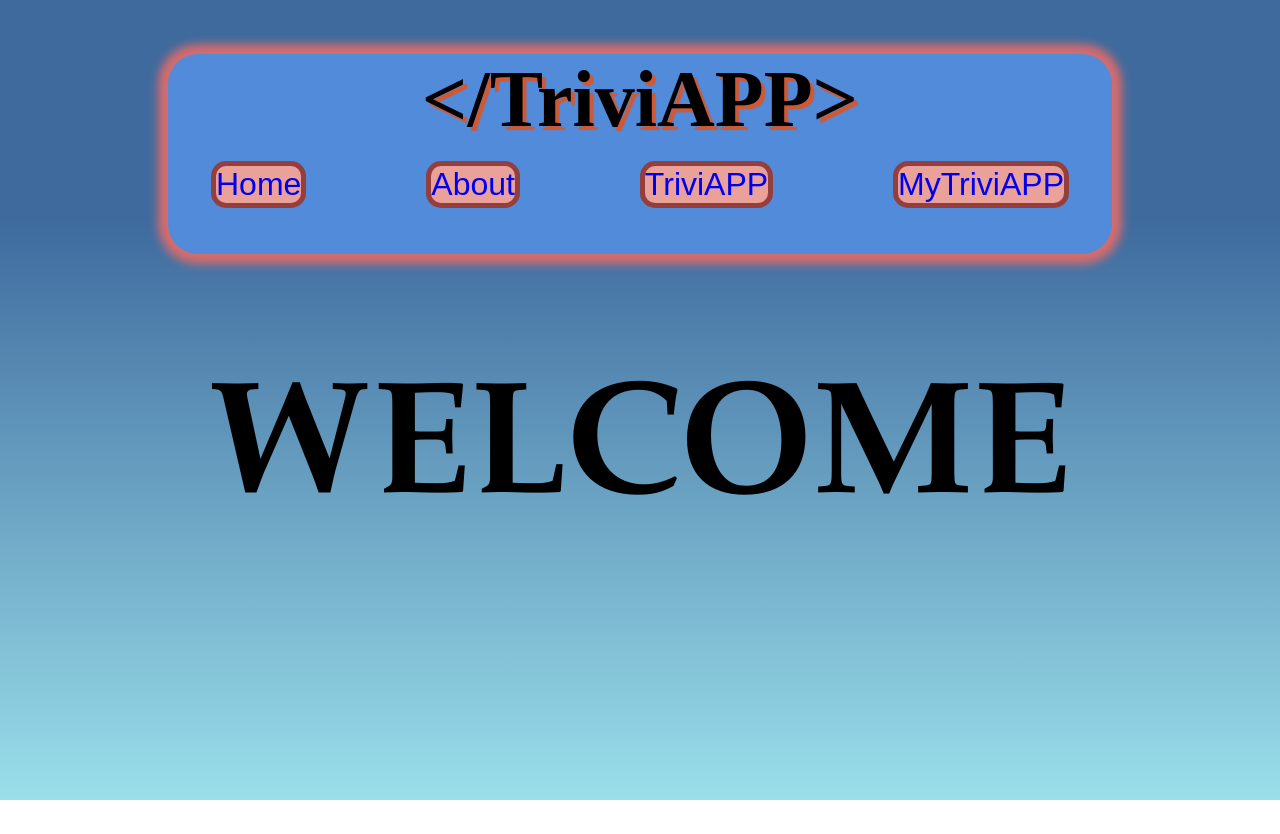
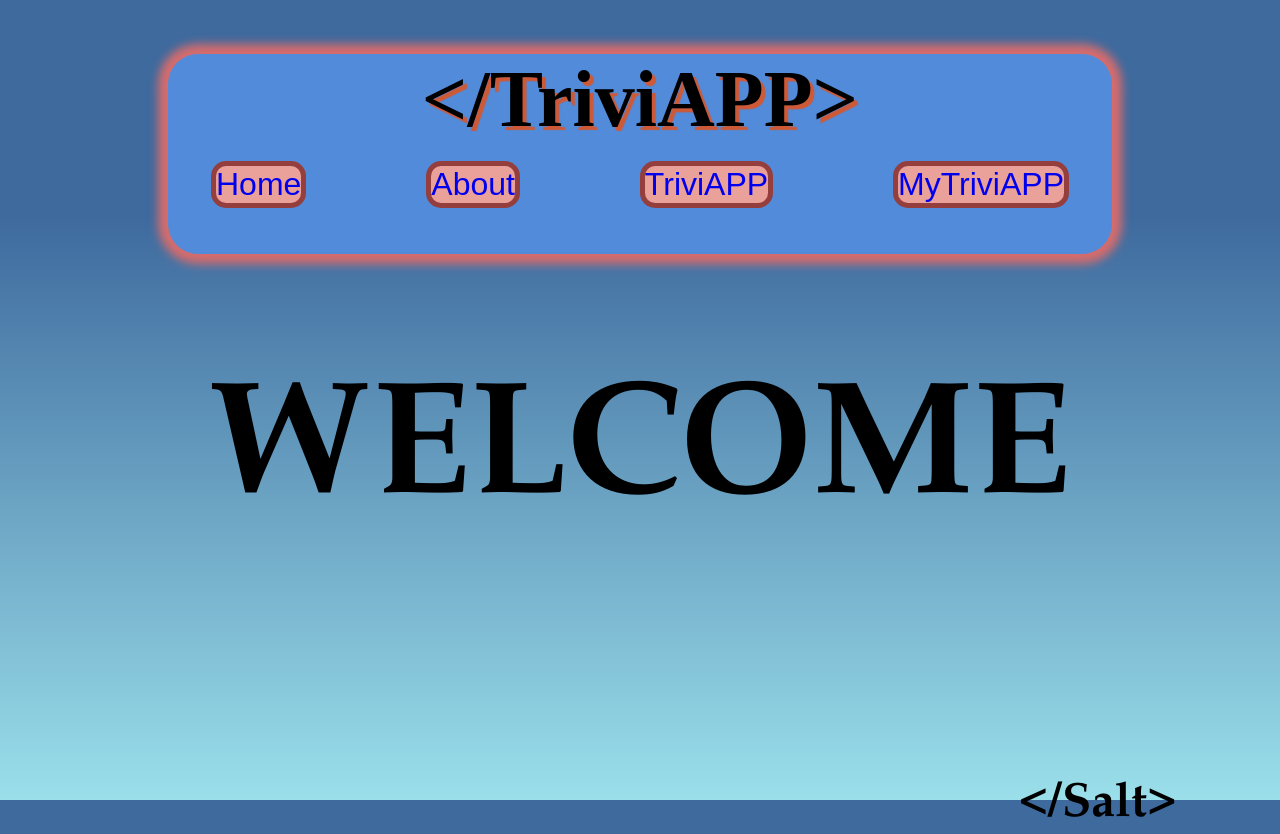
Before and after one commit to Jorge-Martinez82/TriviAPP-project, a React (Create React App) app in the folder apifront/: page / in a window 1280 px wide. Before the commit the page ends 800 px from the top, so only its background shows below. Built offline with nearby package versions, Linux system fonts and the light colour scheme.

Commit message:
cleaning code

```diff
--- a/apifront/src/App.css
+++ b/apifront/src/App.css
@@ -213,3 +213,9 @@ li{
 .select select:disabled ~ .select_arrow {
     border-top-color: #cccccc;
 }
+
+.salt{
+    font-size: xxx-large;
+    text-align: right;
+    padding-right: 2em;
+}
--- a/apifront/src/components/About.tsx
+++ b/apifront/src/components/About.tsx
@@ -1,6 +1,4 @@
 import React from 'react'
-import Header from "./Header";
-
 
 const About = () => {
     return (
--- a/apifront/src/components/Body.tsx
+++ b/apifront/src/components/Body.tsx
@@ -20,7 +20,6 @@ const Body = () => {
                 setQuestions(data)
             )
     }
-
     const saveQuestion = () => {
         fetch('http://localhost:8080/api/questions/saved', {
             method : 'POST',
@@ -33,7 +32,6 @@ const Body = () => {
         getQuestions()
     }, []);
 
-
     function nextQuestion() {
         setShowAnswer(false)
         getQuestions()
@@ -42,7 +40,6 @@ const Body = () => {
     function selectCategory(event: any) {
         setCategory(event.target.value);
     }
-
 
     const answer = (e:any) => {
         e.preventDefault();
--- a/apifront/src/components/Home.tsx
+++ b/apifront/src/components/Home.tsx
@@ -6,6 +6,8 @@ const Home = () => {
         <div className="home">
             <div>
                 <h1 className="welcome">WELCOME</h1>
+                <br/><br/><br/><br/>
+                <h2 className="salt">&lt;/Salt&gt;</h2>
             </div>
         </div>
     );
--- a/apifront/src/components/MyTriviAPP.tsx
+++ b/apifront/src/components/MyTriviAPP.tsx
@@ -5,7 +5,6 @@ const MyTriviAPP = () => {
 
     const [savedQuestions, setSavedQuestions] = useState<any>([]);
     const [editIndex, setEditIndex] = useState(null);
-
 
     const getSavedQuestions = () => {
         fetch('http://localhost:8080/api/questions/saved')
@@ -19,7 +18,6 @@ const MyTriviAPP = () => {
         fetch('http://localhost:8080/api/questions/saved?id=' + id, {method: 'DELETE'})
         getSavedQuestions()
     }
-
 
     useEffect(() => {
         getSavedQuestions()
```
Also changed, not shown: 1 other file (tests, documents, lock files or other folders).
